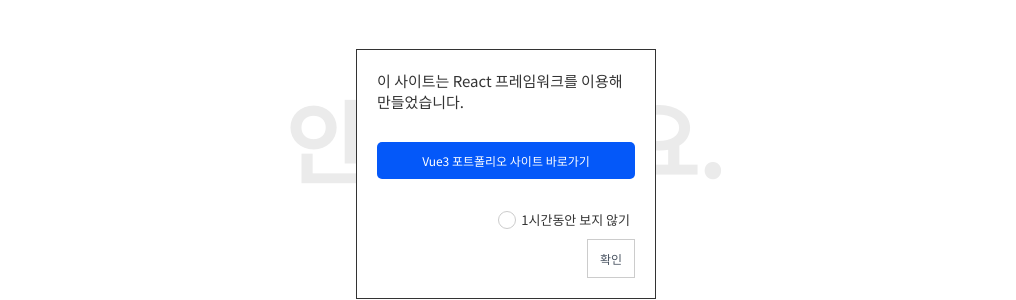
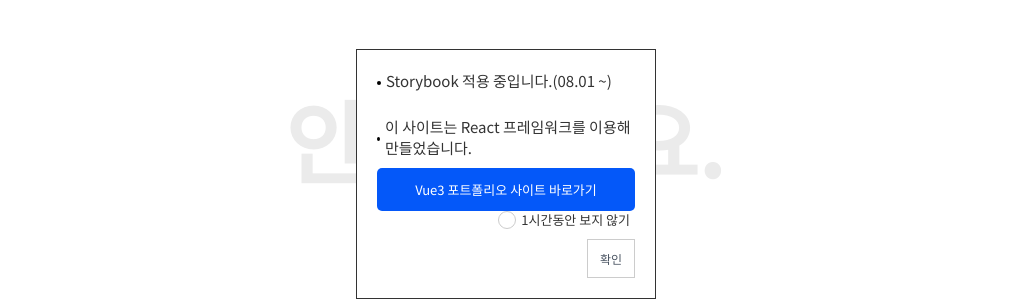
Before and after one commit to rawhwangjy/react-bread-web, a React (Create React App) app: page /project in a window 1280 px wide. Shown: the part 226-526 px from the top of the page, without its empty margins (134-1150 px from the left). Built offline with nearby package versions, Linux system fonts and the light colour scheme; no server answers; the HTML template or start-up script is replaced by a standard one.

Commit message:
공지사항 추가

```diff
--- a/src/assets/scss/global/_page.scss
+++ b/src/assets/scss/global/_page.scss
@@ -28,8 +28,27 @@
 		color: var(--mainTxt);
 		transform: translate3d(-50%, -50%, 0);
 		.content {
+			.notice {
+				+ .notice {
+					padding-top: 1.5rem;
+				}
+			}
+			.dot {
+				display: flex;
+				align-items: center;
+				&::before {
+					content: '';
+					display: block;
+					width: 0.4rem;
+					height: 0.4rem;
+					margin-top: 0.4rem;
+					margin-right: 0.5rem;
+					border-radius: 50%;
+					background-color: var(--mainBgReverse);
+				}
+			}
 			p {
-				margin-bottom: 3rem;
+				margin-bottom: 1rem;
 				font-size: common.$fs-m;
 			}
 			a {
--- a/src/views/popup/CookiePopup.js
+++ b/src/views/popup/CookiePopup.js
@@ -21,16 +21,23 @@
 		<div className='cookie_popup'>
 			<div className='cookie_content'>
 				<div className='content'>
-					<p>이 사이트는 React 프레임워크를 이용해 만들었습니다.</p>
+					<div className='notice'>
+						<p className='dot'>Storybook 적용 중입니다.(08.01 ~)</p>
+					</div>
+					<div className='notice'>
+						<p className='dot'>
+							이 사이트는 React 프레임워크를 이용해 만들었습니다.
+						</p>
 						<a
 							href='http://breadg.dothome.co.kr/'
 							target='_blank'
 							role='button'
 							rel='noreferrer'
-						className='btn sm primary border'
+							className='btn md primary border'
 						>
 							Vue3 포트폴리오 사이트 바로가기
 						</a>
+					</div>
 				</div>
 				<div className='cookie_btns'>
 					<Checkbox
```
Lines whose indentation alone changed are shown as unchanged.
